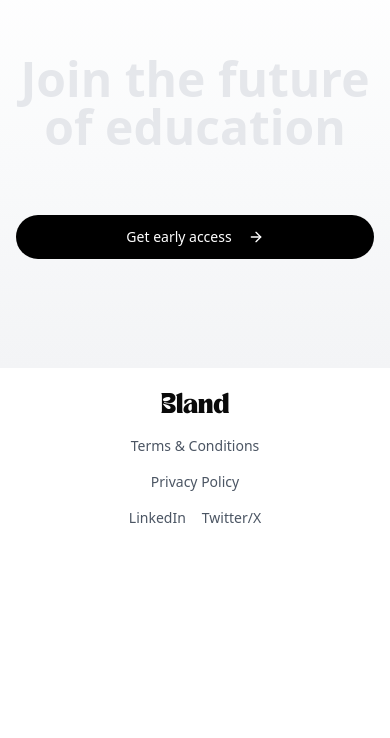
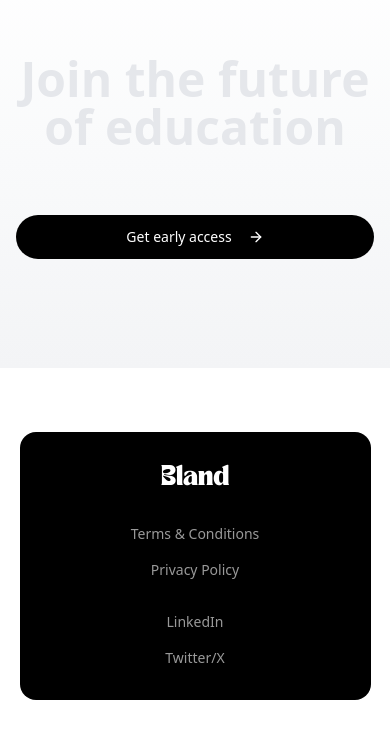
Before and after one commit to amainooti/bland-ai-landing, a React (Vite) app: page / in a window 390 px wide. Shown: the part 5535-6273 px from the top of the page. Before the commit the page ends 6087 px from the top, so only its background shows below. Built offline with nearby package versions, Linux system fonts and the light colour scheme.

Commit message:
added footer styling

```diff
--- a/src/components/Footer.tsx
+++ b/src/components/Footer.tsx
@@ -1,35 +1,38 @@
 export const Footer = () => {
   return (
-    <footer className="w-full bg-white">
-      <div className="container mx-auto px-4 w-full md:w-3/4">
-        <div className="flex flex-col md:flex-row items-center justify-between py-6 space-y-4 md:space-y-0">
-          <div className="font-nimbus text-xl">
-            <span className="cursor-pointer">Bland</span>
+    <div className="w-full py-16">
+      <footer className="mx-auto w-[90%] max-w-[1200px] rounded-2xl bg-black px-6 py-8">
+        <div className="flex flex-col md:flex-row items-center justify-between gap-8">
+          <div className="font-nimbus text-xl text-white">
+            <span className="cursor-pointer font-nimbus">Bland</span>
           </div>
-          <div className="flex flex-col md:flex-row items-center gap-4 md:gap-8 text-sm">
+
+          <div className="flex flex-col sm:flex-row items-center gap-8">
+            <div className="flex flex-col sm:flex-row items-center gap-4 sm:gap-8 text-sm">
               <a
                 href="#"
-              className="text-gray-600 hover:text-gray-900 transition-colors"
+                className="text-white/60 hover:text-white transition-colors"
               >
                 Terms & Conditions
               </a>
               <a
                 href="#"
-              className="text-gray-600 hover:text-gray-900 transition-colors"
+                className="text-white/60 hover:text-white transition-colors"
               >
                 Privacy Policy
               </a>
             </div>
-          <div className="flex gap-4 md:gap-8 text-sm">
+
+            <div className="flex flex-col sm:flex-row items-center gap-4 sm:gap-8 text-sm">
               <a
                 href="#"
-              className="text-gray-600 hover:text-gray-900 transition-colors"
+                className="text-white/60 hover:text-white transition-colors"
               >
                 LinkedIn
               </a>
               <a
                 href="#"
-              className="text-gray-600 hover:text-gray-900 transition-colors"
+                className="text-white/60 hover:text-white transition-colors"
               >
                 Twitter/X
               </a>
@@ -37,5 +40,6 @@ export const Footer = () => {
           </div>
         </div>
       </footer>
+    </div>
   );
 };
--- a/src/components/Navbar.tsx
+++ b/src/components/Navbar.tsx
@@ -14,7 +14,7 @@ export const Navbar = () => {
         <div className="hidden md:flex items-center justify-between">
           <div className="flex items-center gap-8">
             <div className="text-2xl font-nimbus font-bold text-gradient cursor-pointer">
-              Bland
+              <span className="font-nimbus">Bland</span>
             </div>
             <a
               href="#"
--- a/src/components/SignInDialog.tsx
+++ b/src/components/SignInDialog.tsx
@@ -19,7 +19,7 @@ export const SignInDialog = ({ open, onOpenChange }: SignInDialogProps) => {
           <span className="sr-only">Close</span>
         </button>
 
-        <div className="px-6 py-6 flex flex-col items-center space-y-2">
+        <div className="px-6 py-8 flex flex-col items-center space-y-2">
           <div className="w-12 h-12 bg-black rounded-lg flex items-center justify-center mb-2">
             <span className="text-white font-bold text-xl font-nimbus">B</span>
           </div>
@@ -50,7 +50,7 @@ export const SignInDialog = ({ open, onOpenChange }: SignInDialogProps) => {
             Continue with Google
           </Button>
 
-          <div className="text-xs text-center text-muted-foreground">
+          <div className="text-xs mt-20 text-center text-muted-foreground">
             By continuing, you agree to our{" "}
             <a href="#" className="underline hover:text-foreground">
               Terms of Service
@@ -62,10 +62,10 @@ export const SignInDialog = ({ open, onOpenChange }: SignInDialogProps) => {
           </div>
         </div>
 
-        <div className="px-6 py-4 bg-muted/50 text-center text-sm">
+        {/* <div className="px-6 py-4 bg-muted/50 text-center text-sm">
           Trusted by over 16,000 companies and millions of learners around the
           world
-        </div>
+        </div> */}
       </DialogContent>
     </Dialog>
   );
```
Lines whose indentation alone changed are shown as unchanged.
